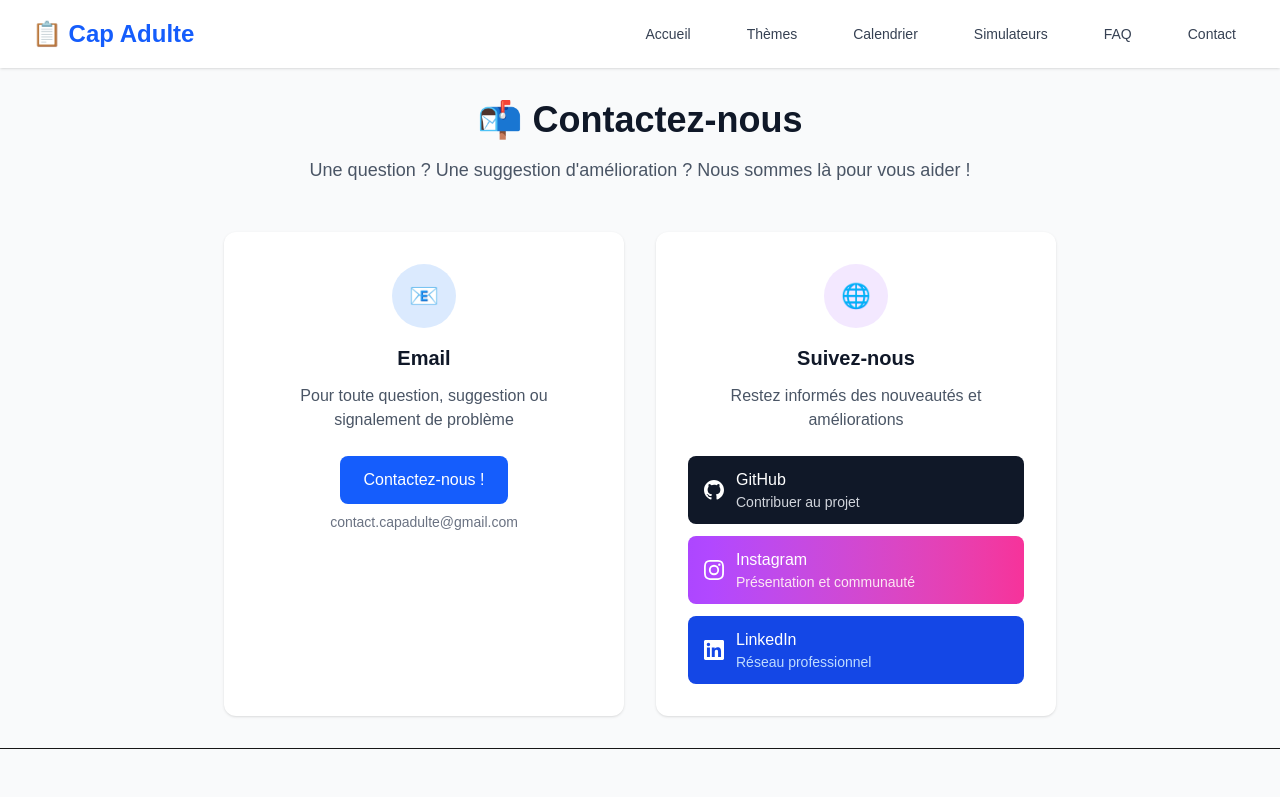
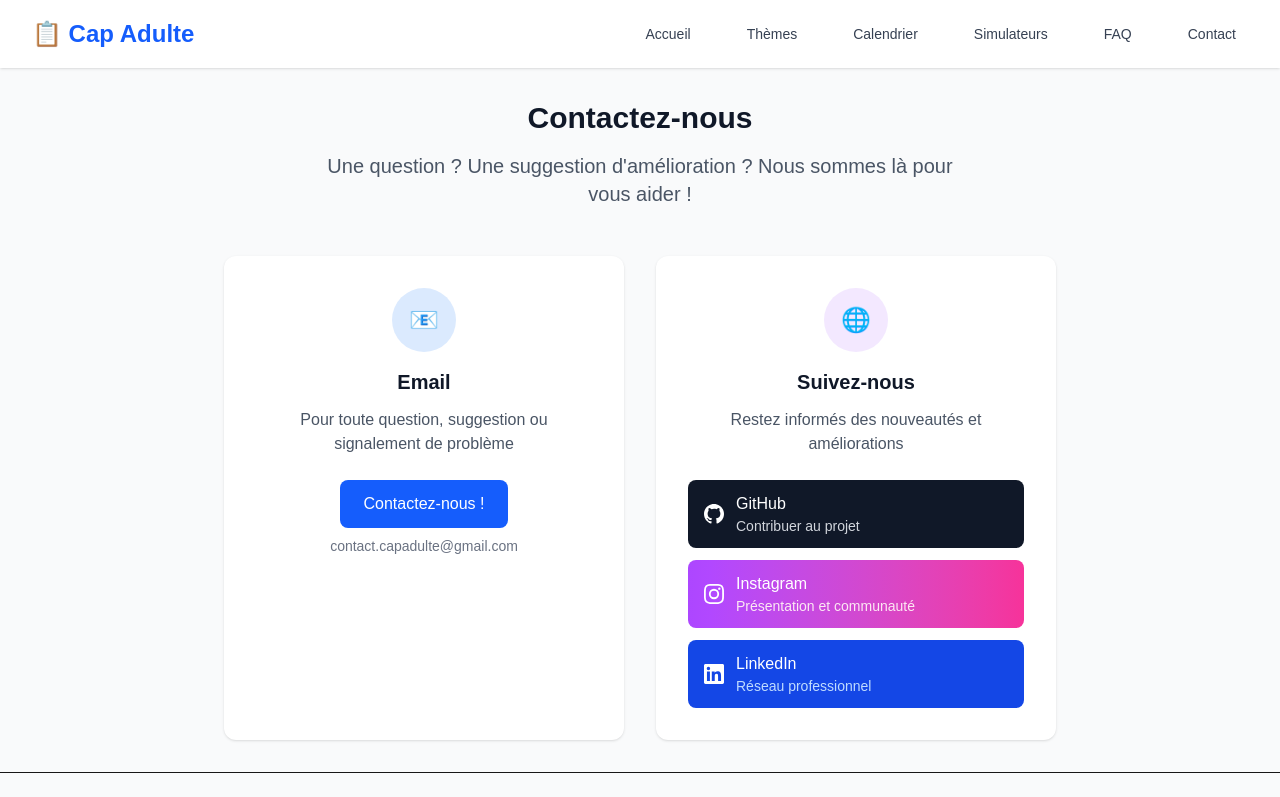
Before and after one commit to TicTac1602/CAP, a Next.js app: page /contact in a window 1280 px wide. Shown: the top 797 px of the page. Built offline with nearby package versions, Linux system fonts and the light colour scheme.

Commit message:
Consistent title and description formats

```diff
--- a/src/app/calendrier/page.tsx
+++ b/src/app/calendrier/page.tsx
@@ -328,8 +328,8 @@ export default function CalendrierPage() {
 				{/* En-tête */}
 				<div className="flex flex-col sm:flex-row sm:justify-between sm:items-center mb-6 sm:mb-8 gap-4">
 					<div className="text-center sm:text-left">
-						<h1 className="text-2xl sm:text-3xl font-bold text-gray-900">📅 Calendrier des échéances</h1>
-						<p className="text-base sm:text-lg text-gray-600 mt-1 sm:mt-2">
+						<h1 className="text-3xl font-bold text-gray-900">Calendrier des échéances</h1>
+						<p className="text-xl text-gray-600 mt-1 sm:mt-2">
 							Suivez toutes vos deadlines importantes
 						</p>
 					</div>
--- a/src/app/contact/page.tsx
+++ b/src/app/contact/page.tsx
@@ -8,10 +8,10 @@ export default function ContactPage() {
 
 			<main className="max-w-4xl mx-auto px-4 sm:px-6 lg:px-8 py-8">
 				<div className="text-center mb-12">
-					<h1 className="text-3xl sm:text-4xl font-bold text-gray-900 mb-4">
-						📬 Contactez-nous
+					<h1 className="text-3xl font-bold text-gray-900 mb-4">
+						Contactez-nous
 					</h1>
-					<p className="text-lg text-gray-600 max-w-2xl mx-auto">
+					<p className="text-xl text-gray-600 max-w-2xl mx-auto">
 						Une question ? Une suggestion d&apos;amélioration ? Nous sommes là pour vous aider !
 					</p>
 				</div>
--- a/src/app/faq/page.tsx
+++ b/src/app/faq/page.tsx
@@ -27,7 +27,7 @@ export default function FAQPage() {
 			<main className="max-w-4xl mx-auto px-4 sm:px-6 lg:px-8 py-8">
 				{/* En-tête */}
 				<div className="text-center mb-8">
-					<h1 className="text-4xl font-bold text-gray-900 mb-4">Questions fréquentes</h1>
+					<h1 className="text-3xl font-bold text-gray-900 mb-4">Questions fréquentes</h1>
 					<p className="text-xl text-gray-600">
 						Les réponses aux questions les plus courantes des jeunes adultes
 					</p>
--- a/src/app/simulateurs/page.tsx
+++ b/src/app/simulateurs/page.tsx
@@ -67,8 +67,8 @@ export default function SimulateursPage() {
 			<main className="max-w-7xl mx-auto px-4 sm:px-6 lg:px-8 py-8">
 				{/* En-tête */}
 				<div className="text-center mb-12">
-					<h1 className="text-4xl font-bold text-gray-900 mb-4">
-						🧮 Simulateurs
+					<h1 className="text-3xl font-bold text-gray-900 mb-4">
+						Simulateurs
 					</h1>
 					<p className="text-xl text-gray-600 max-w-3xl mx-auto">
 						Des outils de calcul personnalisés pour vous aider à prendre les bonnes décisions financières
--- a/src/app/theme/[id]/page.tsx
+++ b/src/app/theme/[id]/page.tsx
@@ -36,8 +36,8 @@ export default async function ThemePage({ params }: ThemePageProps) {
 							<span className="text-2xl">{theme.icon}</span>
 						</div>
 						<div>
-							<h1 className="text-2xl font-bold text-gray-900 mb-2">{theme.title}</h1>
-							<p className="text-xl text-gray-600">{theme.description}</p>
+							<h1 className="text-xl font-bold text-gray-900 mb-2">{theme.title}</h1>
+							<p className="text-l text-gray-600">{theme.description}</p>
 						</div>
 					</div>
 
--- a/src/app/theme/page.tsx
+++ b/src/app/theme/page.tsx
@@ -12,7 +12,7 @@ export default function ThemesPage() {
 			<main className="max-w-7xl mx-auto px-4 sm:px-6 lg:px-8 py-8">
 				{/* En-tête de la page */}
 				<div className="text-center mb-12">
-					<h1 className="text-4xl font-bold text-gray-900 mb-4">Tous les thèmes</h1>
+					<h1 className="text-3xl font-bold text-gray-900 mb-4">Tous les thèmes</h1>
 					<p className="text-xl text-gray-600 max-w-3xl mx-auto">
 						Explorez tous les domaines essentiels de la vie adulte. Chaque thème contient
 						des checklists pratiques, des guides détaillés et des conseils personnalisés.
--- a/src/components/Checklist.tsx
+++ b/src/components/Checklist.tsx
@@ -236,7 +236,7 @@ export default function Checklist({ checklistSections, themeId }: ChecklistProps
 		<div className="bg-white rounded-lg shadow-md p-6">
 			<div className="mb-6">
 				<div className="mb-2">
-					<h2 className="text-2xl font-bold text-gray-900">Checklist</h2>
+					<h2 className="text-xl font-bold text-gray-900">Checklist</h2>
 					<div className="flex items-center justify-between">
 						<span className="text-sm text-gray-600">
 							{completedCount}/{totalCount} terminées
```
